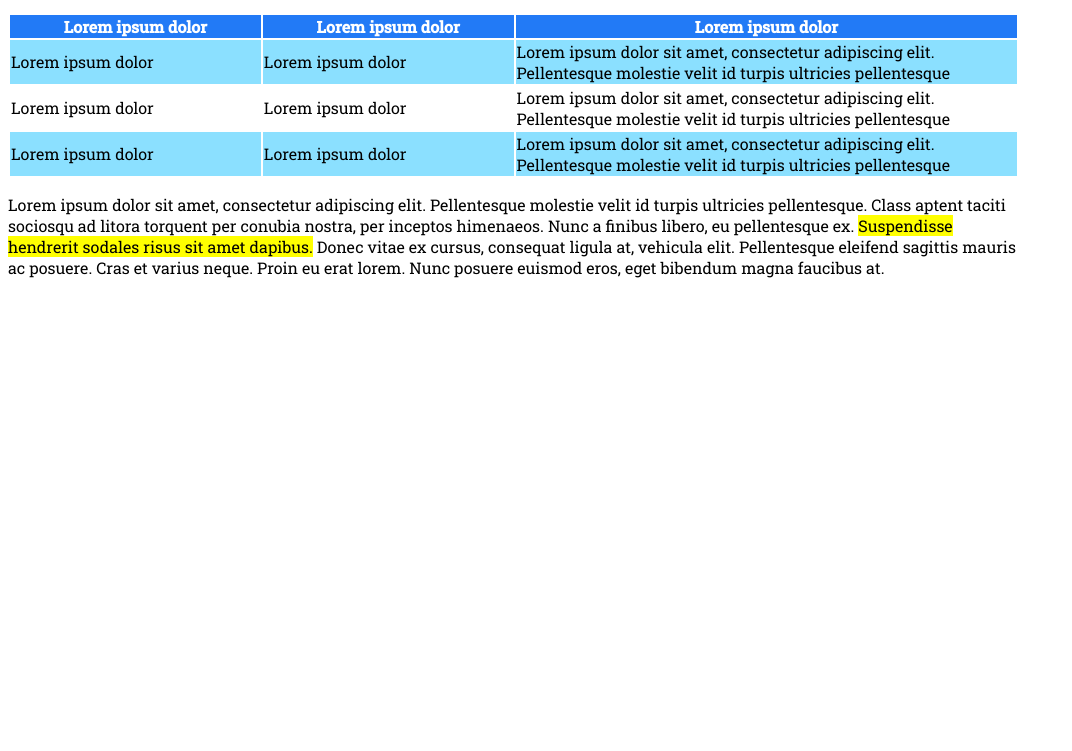
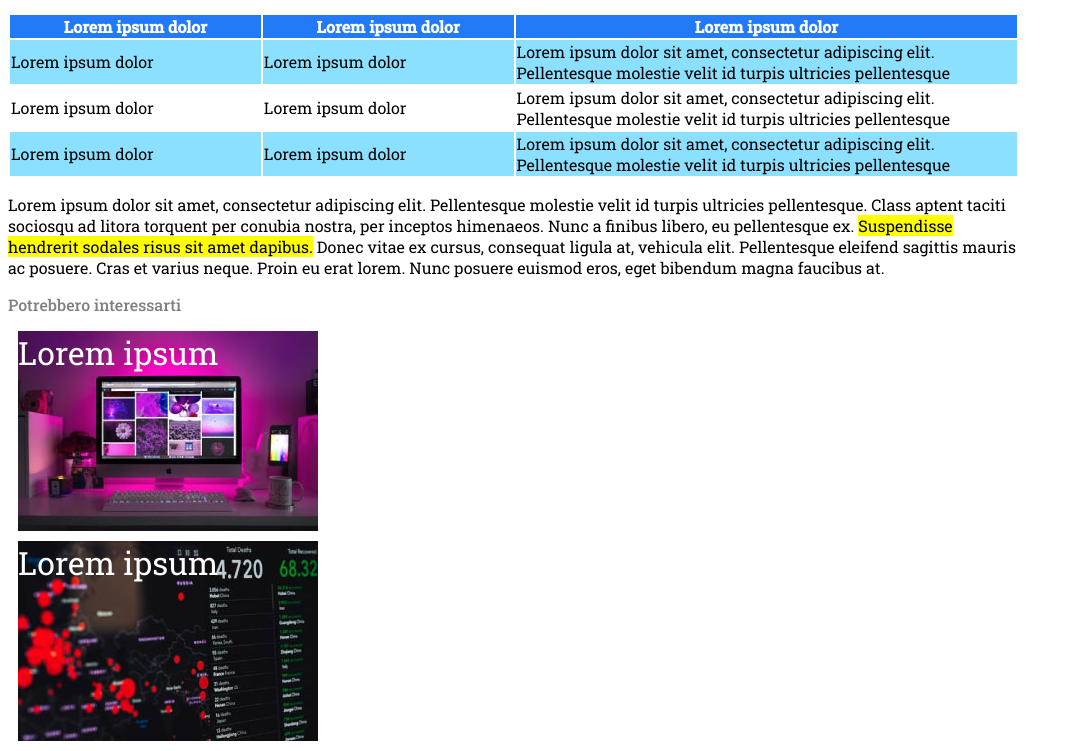
Before and after one commit to Roberto-Larivera/html-css-booleaner, a plain HTML site: page index.html in a window 1280 px wide. Shown: the part 833-1584 px from the top of the page, without its empty margins (0-1072 px from the left). Before the commit the page ends 1127 px from the top, so only its background shows below. Drawn offline with Linux system fonts and the light colour scheme.

Commit message:
agg ultima selection + mod stile.css

```diff
--- a/css/style.css
+++ b/css/style.css
@@ -67,3 +67,23 @@ thead{
 .text-thead{
     color: white;
 }
+
+/* fine stile tabella */
+#text-pub1{
+    font-weight: 500;
+    color: gray;
+}
+.image-pub{
+    height: 200px;
+    width: 300px;
+    font-size: 2em;
+    color: white;
+    margin: 1%;
+}
+
+#pub1{
+    background-image: url(../img/monitor.jpg);
+}
+#pub2{
+    background-image: url(../img/graph.jpg);
+}
--- a/index.html
+++ b/index.html
@@ -145,6 +145,16 @@
                         Lorem ipsum dolor sit amet, consectetur adipiscing elit. Pellentesque molestie velit id turpis ultricies pellentesque. Class aptent taciti sociosqu ad litora torquent per conubia nostra, per inceptos himenaeos. Nunc a finibus libero, eu pellentesque ex. <span class="style-yellow">Suspendisse hendrerit sodales risus sit amet dapibus.</span> Donec vitae ex cursus, consequat ligula at, vehicula elit. Pellentesque eleifend sagittis mauris ac posuere. Cras et varius neque. Proin eu erat lorem. Nunc posuere euismod eros, eget bibendum magna faucibus at.
                     </p>
                 </section>
+
+                <section>
+                    <p id="text-pub1">Potrebbero interessarti</p>
+                    <div id="pub1" class="image-pub">
+                        Lorem ipsum
+                    </div>
+                    <div id="pub2" class="image-pub">
+                        Lorem ipsum
+                    </div>
+                </section>
             </main>
             <!-- Fine main -->
         </div>
```
